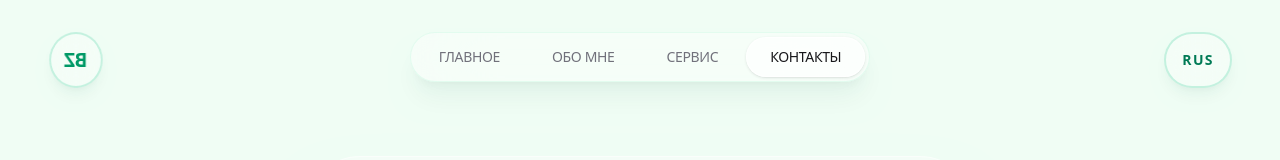
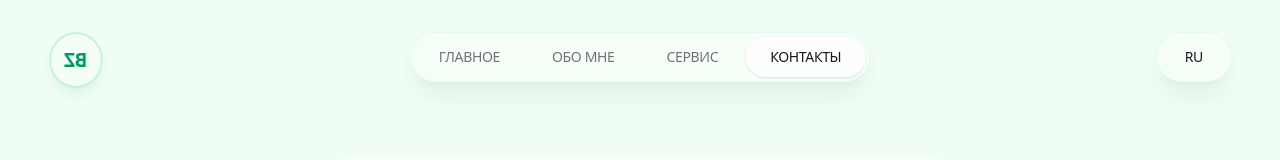
Before and after one commit to Noh-sh/bud-zdorov-, a Next.js app: page /contact in a window 1280 px wide. Shown: the top 160 px of the page. Built offline with nearby package versions, Linux system fonts and the light colour scheme; a web font is replaced by a local one.

Commit message:
izmenil knopku yazyk i ostavil rus i eng

```diff
--- a/src/components/LanguagePicker.tsx
+++ b/src/components/LanguagePicker.tsx
@@ -4,57 +4,78 @@ import { motion, AnimatePresence } from "framer-motion";
 import React, { useState } from "react";
 
 const languages = [
-  { code: "ENG", name: "English" },
-  { code: "RUS", name: "Русский" },
-  { code: "FR", name: "Français" },
-  { code: "ARA", name: "العربية" },
+  { code: "RU", name: "Русский" },
+  { code: "EN", name: "English" },
 ];
 
 export default function LanguagePicker() {
-  const [isOpen, setIsOpen] = useState(false);
-  const [currentLang, setCurrentLang] = useState("RUS");
+  const [selectedLang, setSelectedLang] = useState("RU");
+  const [isExpanded, setIsExpanded] = useState(false);
 
   return (
-    <div className="fixed top-8 right-12 z-50 flex flex-col items-end">
-      {/* Current Language Button */}
-      <button
-        onClick={() => setIsOpen(!isOpen)}
-        className="flex items-center justify-center min-w-[64px] h-14 px-4 rounded-full border-2 border-emerald-500/20 bg-white/30 backdrop-blur-xl shadow-lg shadow-emerald-900/5 hover:bg-white/40 transition-all active:scale-95 cursor-pointer"
+    /* Higher z-index to stay above everything else */
+    <div className="fixed top-8 right-12 z-[100]">
+      <motion.div
+        layout
+        className="flex items-center p-1 bg-white/40 backdrop-blur-2xl border border-emerald-100/50 rounded-full shadow-xl shadow-emerald-900/5 transition-all outline-none overflow-hidden"
       >
-        <span className="font-outfit font-bold text-sm tracking-widest text-emerald-700">
-          {currentLang}
-        </span>
-      </button>
-
-      {/* Dropdown Menu */}
-      <AnimatePresence>
-        {isOpen && (
+        <AnimatePresence mode="wait" initial={false}>
+          {isExpanded ? (
+            /* Expanded State: RU | EN */
             <motion.div
-            initial={{ opacity: 0, y: 10, scale: 0.95 }}
-            animate={{ opacity: 1, y: 0, scale: 1 }}
-            exit={{ opacity: 0, y: 10, scale: 0.95 }}
-            transition={{ duration: 0.2, ease: "easeOut" }}
-            className="mt-4 p-2 bg-white/40 backdrop-blur-2xl border border-emerald-500/20 rounded-[2rem] shadow-2xl shadow-emerald-950/20 flex flex-col gap-1 overflow-hidden min-w-[120px]"
+              key="expanded"
+              initial={{ opacity: 0, x: 20 }}
+              animate={{ opacity: 1, x: 0 }}
+              exit={{ opacity: 0, x: 20 }}
+              className="flex items-center gap-1"
             >
-            {languages.map((lang) => (
+              {languages.map((lang) => {
+                const isSelected = selectedLang === lang.code;
+                return (
                   <button
                     key={lang.code}
-                onClick={() => {
-                  setCurrentLang(lang.code);
-                  setIsOpen(false);
+                    type="button"
+                    onClick={(e) => {
+                      e.stopPropagation();
+                      setSelectedLang(lang.code);
+                      setIsExpanded(false);
                     }}
-                className={`flex items-center justify-between px-6 py-3 rounded-full text-xs font-bold tracking-widest transition-all ${
-                  currentLang === lang.code
-                    ? "bg-emerald-600 text-white shadow-md shadow-emerald-900/10"
-                    : "text-zinc-600 hover:bg-emerald-100/50 hover:text-emerald-700"
+                    className={`relative px-6 py-2.5 text-sm font-medium tracking-tight transition-colors duration-300 rounded-full font-outfit uppercase cursor-pointer outline-none select-none ${
+                      isSelected ? "text-zinc-900" : "text-zinc-500 hover:text-zinc-800"
                     }`}
                   >
-                <span>{lang.code}</span>
+                    {isSelected && (
+                      <motion.div
+                        layoutId="active-pill-min"
+                        className="absolute inset-0 bg-white/60 backdrop-blur-xl border border-white/80 rounded-full shadow-sm"
+                        transition={{
+                          type: "spring",
+                          stiffness: 400,
+                          damping: 38
+                        }}
+                      />
+                    )}
+                    <span className="relative z-10">{lang.code}</span>
                   </button>
-            ))}
+                );
+              })}
             </motion.div>
+          ) : (
+            /* Compact State: Only Current Language */
+            <motion.button
+              key="compact"
+              initial={{ opacity: 0, x: -20 }}
+              animate={{ opacity: 1, x: 0 }}
+              exit={{ opacity: 0, x: -20 }}
+              type="button"
+              onClick={() => setIsExpanded(true)}
+              className="relative px-6 py-2.5 text-sm font-medium tracking-tight text-zinc-900 rounded-full font-outfit uppercase cursor-pointer outline-none select-none hover:bg-white/20 transition-colors"
+            >
+              {selectedLang}
+            </motion.button>
           )}
         </AnimatePresence>
+      </motion.div>
     </div>
   );
 }
--- a/src/components/Navbar.tsx
+++ b/src/components/Navbar.tsx
@@ -16,8 +16,8 @@ export default function Navbar() {
   const pathname = usePathname();
 
   return (
-    <nav className="fixed top-8 left-0 right-0 z-50 flex justify-center px-6">
-      <div className="flex items-center gap-1 p-1 bg-white/40 backdrop-blur-2xl border border-emerald-100/50 rounded-full shadow-xl shadow-emerald-900/5 transition-all">
+    <nav className="fixed top-8 left-0 right-0 z-50 flex justify-center px-6 pointer-events-none">
+      <div className="flex items-center gap-1 p-1 bg-white/40 backdrop-blur-2xl border border-emerald-100/50 rounded-full shadow-xl shadow-emerald-900/5 transition-all pointer-events-auto">
         {navItems.map((item) => {
           const isActive = pathname === item.href;
           return (
```
Lines whose indentation alone changed are shown as unchanged.
